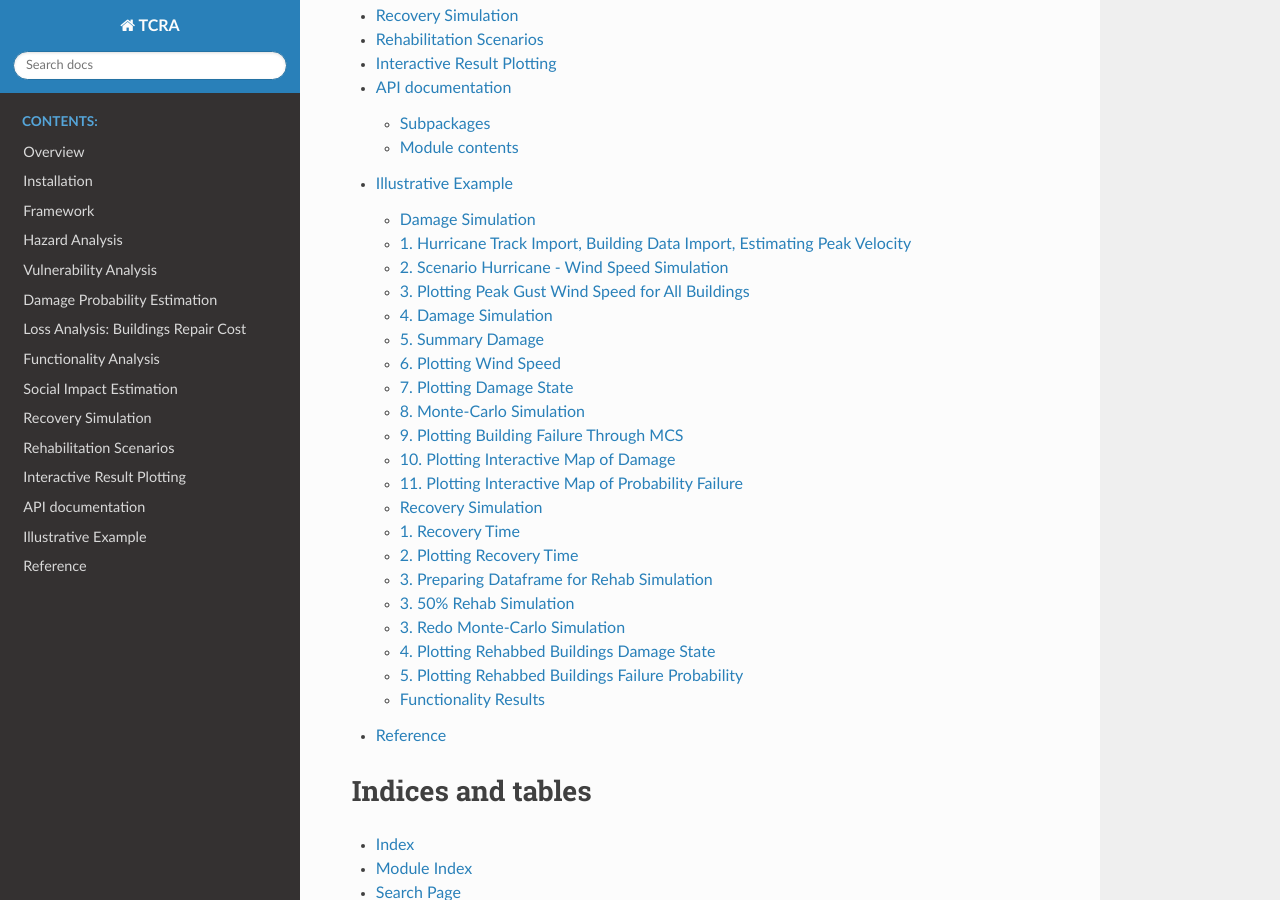
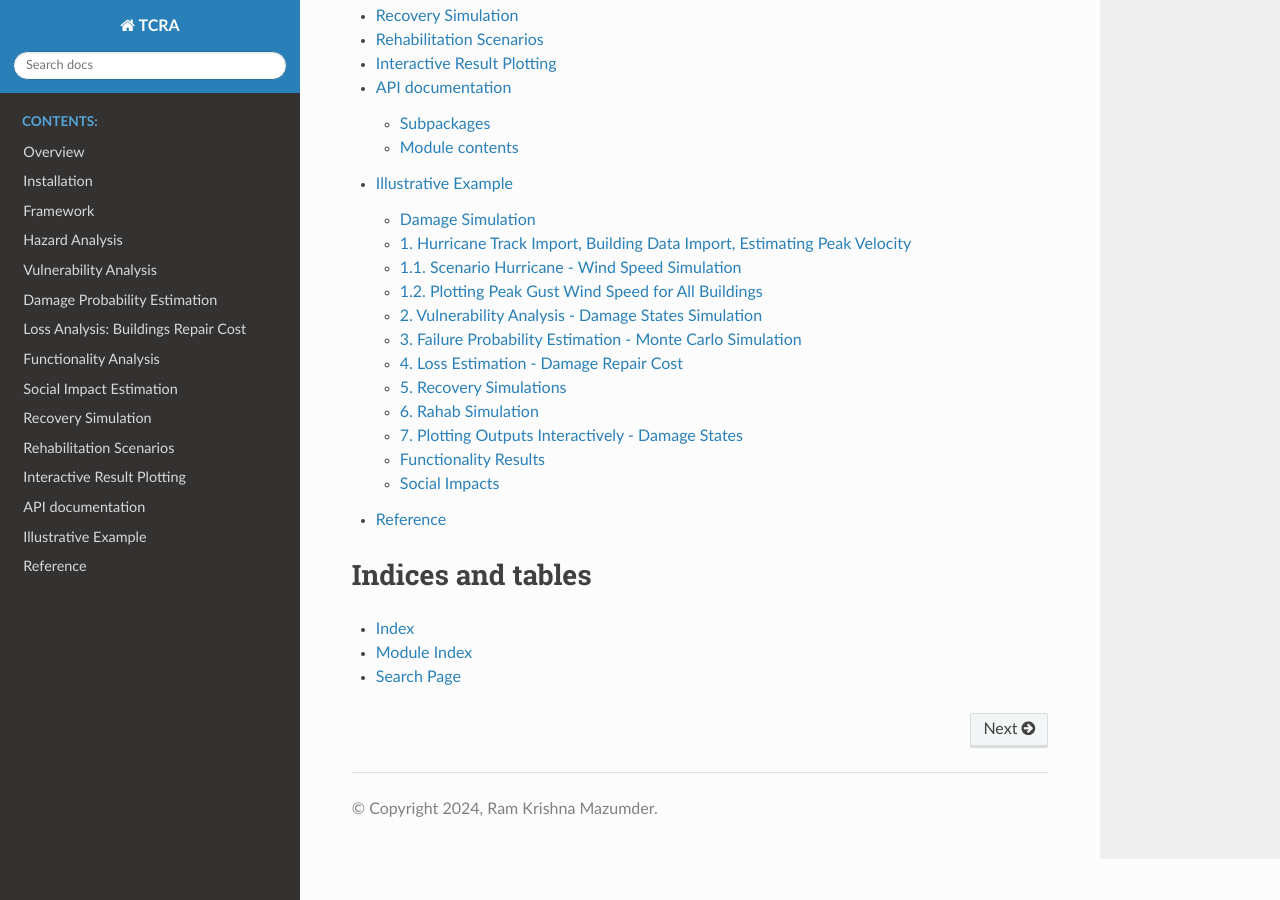
Before and after one commit to rxm562/TCRA, a Sphinx documentation site: the page built from docs/source/content.rst, in a window 1280 px wide and 900 px high, scrolled down 876 px. Built offline with Sphinx 7.4.7 and the Read the Docs theme 2.0.0, drawn with Linux system fonts in a browser that asks for light colours; some of the changed lines change nothing that is shown.

Commit message:
Update example.rst

```diff
--- a/docs/source/example.rst
+++ b/docs/source/example.rst
@@ -15,23 +15,32 @@
 
 .. code-block:: console
 
+  # Importing Necessary Dependencies
   import warnings
+  import collections
+  import concurrent.futures
+  import folium
   import numpy as np
   import pandas as pd
   import matplotlib
   import matplotlib.pylab as plt
+  import matplotlib.patches as mpatches
   from matplotlib.colors import ListedColormap
   from scipy.stats import expon, lognorm
-
+  from scipy.spatial import distance
+  from past.builtins import xrange
   import tcra
-  from tcra.Hurricane import HurricaneParameters
-  from tcra.fragility_curves import fragility_curves
-  from tcra.fragility_curves_epn import fragility_curves_epn
-  from tcra.DamageAnalysis import FragilityAnalysis
-  from tcra.MonteCarloSimulation import DamageProbabilityCalculator
-  from tcra.fragility_rehab import rehab_fragility_curves
+  from tcra.Cyclone import CycloneParameters
+  from tcra.Vulnerability import FragilityAnalysis
+  from tcra.DamageProbability import DamageProbabilityCalculator
+  from tcra.Fragility import rehab_fragility_curves, fragility_curves_epn, fragility_curves
   from tcra.Plot import plot_scatter
+  from tcra.Probplot import plot_lognormal_distribution
   from tcra.Interactive import plot_interactive_map
+  from tcra.Recovery import rep, rep_EPN, recovery_monte_carlo_simulation
+  from tcra.Cost import map_cost
+  from tcra.DR import damage_ratio
+  from typing import List
 
 Damage Simulation
 -------------------
@@ -44,29 +53,51 @@
   # Import Hurricane Historical Track
   track_df=pd.read_csv('InputTracks/Hur_91.csv')
 
+  # Import Hurricane Historical Track
+  track_df=pd.read_csv('91_Track1.csv')
+
   # this data includes time, lat, long and central pressure
   track_df.head(2)
 
   # Import Building Data
-  blg=pd.read_csv('Buildings_Ctg2.csv')
+  blg=pd.read_csv('sample_buildings.csv')
 
   blg.head(2)
 
-2. Scenario Hurricane - Wind Speed Simulation
+  # Inventory Size
+  blg.shape
+
+  # Plotting Structural Atchetypes Summary
+  structuretype_counts=blg.type.value_counts()
+  structuretype_counts.plot(kind='bar')
+  plt.xlabel('Occupancy Type')
+  plt.ylabel('%Buildings')
+  plt.show()
+
+  # Plotting Occupancy Types Summary
+  occupancy_counts = blg.Occupancy.value_counts(normalize=True)
+  occupancy_counts.plot(kind='bar')
+  plt.xlabel('Occupancy Type')
+  plt.ylabel('%Buildings')
+  plt.show()
+
+
+1.1. Scenario Hurricane - Wind Speed Simulation
 ---------------------
 
 .. code-block:: console
 
-  hurricane_parameters = HurricaneParameters(track_df)
-  df_track = hurricane_parameters.estimate_parameters()
-  df_bdg_wind, VG = hurricane_parameters.calculate_wind_speeds(df_track, blg)
-  df_bdg_wind.head(2)
-  df_bdg_wind.shape
+  # Running wind hazard module to estimate Cyclone track characteristics and Wind Speeds
+  # df_bdg_wind: database return with wind speed, VG: gust wind velocity
+  cyclone_parameters = CycloneParameters(track_df)
+  df_track = cyclone_parameters.estimate_parameters()
+  df_bdg_wind, VG = cyclone_parameters.calculate_wind_speeds(df_track, blg)
+
   df_bdg_wind.head(2)
   df_bdg_wind.drop(['ind'], axis=1, inplace=True)
 
 
-3. Plotting Peak Gust Wind Speed for All Buildings
+1.2. Plotting Peak Gust Wind Speed for All Buildings
 ---------------------
 
 .. code-block:: console
@@ -75,28 +106,35 @@
   plt.xlabel('Time Steps')
   plt.ylabel('Wind Speed(mph)')
   plt.show()
-  # plt.savefig('Cyclone_Hazard.png', dpi=300)
 
-4. Damage Simulation
+2. Vulnerability Analysis - Damage States Simulation
 ---------------------
 
 .. code-block:: console
 
-  from tcra.fragility_curves import fragility_curves
+  # Assign random seed to reproduce random numbers
+  seed=1234
+  np.random.seed(seed)
+
+  # Building invetory dataframe
+  df_bdg_wind.head(2)
+
+  building_data = df_bdg_wind
+
+  # Defining Damage States - four damage states as per HAZUS (FEMA)
   DStates=['Slight','Moderate','Extensive', 'Complete']
 
-  # Example usage
+  # Running Vulnerability Analysis based on Fragility Curves to assign Damage States to Structures
   fra= FragilityAnalysis(fragility_curves)
-  Pr = fra.estimate_damage(building_data)
-  damage_state = fra.sample_damage_state(Pr, DStates)
+  Pr = fra.estimate_damage_state(building_data)
+  damage_state = fra.sample_damage_state(Pr, DStates,seed)
 
-  # Mapping damage states
+  # Mapping Damage States [DStates] to Structures
   DamageStateMap = {None: 0, 'Slight': 1, 'Moderate': 2, 'Extensive': 3, 'Complete': 4}
   damage_state = damage_state.map(DamageStateMap)
 
+  # Adding columns to estimate damage State Probabilities (LS: Limit State, DS: Damage State)
   DS_Prob=Pr
-
-  # Adding columns to the probability DataFrame
   DS_Prob['LS1'] = DS_Prob['Slight']
   DS_Prob['LS2'] = DS_Prob['Moderate']
   DS_Prob['LS3'] = DS_Prob['Extensive']
@@ -107,183 +145,164 @@
   DS_Prob['DS3'] = DS_Prob['Extensive'] - DS_Prob['Complete']
   DS_Prob['DS4'] = DS_Prob['Complete']
 
+  DS_Prob.head(2)
+
+  # Merging Assigned Damage States (dmg) and DS probabilities to structure inventory
   s = pd.Series(damage_state,name='dmg')
   result_blg_damage= DS_Prob.join(s)
 
   result_blg_damage.head(2)
 
-5. Summary Damage
+  # plotting wind speed
+  plot_scatter(result_blg_damage, 'x', 'y', 'mph', save_path='wind_speed.png')
+
+  # plotting damage states
+  plot_scatter(result_blg_damage, 'x', 'y', 'dmg', save_path='blg_dmg_states_unrehab.png')
+
+
+3. Failure Probability Estimation - Monte Carlo Simulation
 -------------------------------
+
+.. code-block:: console
+
+  # Inventory results from Hazard and Vulnerability Analyses
+  result_blg_damage.head(2)
+
+  # Defining Damage Intervals and Failure State (i.e., DS3 and DS4 will considered failure)
+  bldg_result=result_blg_damage
+  damage_interval_keys=['DS0', 'DS1', 'DS2', 'DS3', 'DS4']
+  failure_state_keys=['DS3', 'DS4']
+  num_samples=10
+
+  # Estimating Failure Probabilites
+  calculator = DamageProbabilityCalculator(failure_state_keys)
+  dt, ki = calculator.sample_damage_interval(bldg_result, damage_interval_keys, num_samples, seed)
+
+  # covert result to dataframe
+  df_bldg = pd.DataFrame({'id': ki,'pf': dt})
+
+  df_bldg.head(2)
+
+  # Merging failure probability to structural inventory data
+  result_bldg=pd.merge(result_blg_damage, df_bldg, on='id')
+
+  result_bldg.head(2)
+
+  # plotting damage failure probability
+  plot_scatter(result_bldg, 'x', 'y', 'pf', save_path='blg_Dmg.png')
+
+  # Plotting fitted lognormal PDF & CDF of prob. of failure
+  plot_lognormal_distribution(result_bldg)
+
 .. figure:: figures/damage.png
    :scale: 50%
    :alt: Logo
 
-6. Plotting Wind Speed
+4. Loss Estimation - Damage Repair Cost
 ---------------------
 
 .. code-block:: console
 
-  plot_scatter(result_blg_damage, 'x', 'y', 'mph', save_path='wind_speed.png')
+  # Calculating replacement cost of individual building, UC: Unit Cost and RCost: Replacement Cost
+  df_cost = map_cost(blg)
+
+  df_cost.head(2)
+
+  # Merging cost and damage outputs
+  s = pd.Series(damage_state,name='dmg')
+  df_cost_dmg= df_cost.join(s)
+
+  # Generating Damage Ratio of each building
+  Loss = damage_ratio(df_cost_dmg)
+
+  # Estimating Physical Damage Repair Cost ($) for each building
+  Loss['PhyLoss']=Loss['RCost']*Loss['DRatio']
+
+  #### Estimated Loss due to Physical Damage in $USD
+  TotalPhyLoss=Loss.PhyLoss.sum()
+  TotalPhyLoss
 
 .. figure:: figures/wind_speed.png
    :scale: 50%
    :alt: Logo
 
-7. Plotting Damage State
+5. Recovery Simulations
 ---------------------
 
 .. code-block:: console
 
-  plot_scatter(result_blg_damage, 'x', 'y', 'dmg', save_path='blg_dmg_states_unrehab.png')
+  # Simulating Recovery Time of Buildings
+  recovery_time = rep(result_bldg)
+  result_bldg['RT_bdg'] = list(recovery_time)
+
+  bb = []
+  tt = list(range(0, 1000, 5))
+  for T in tt:
+      bb.append(result_bldg[result_bldg.RT_bdg < T].shape[0])
+
+  bb=pd.Series(bb)*100/result_bldg.shape[0]
+
+  x = list(tt)
+  y1 = list(bb)
+  rec_bldg=pd.DataFrame({'T': x,'Rec': y1})
+
+  plt.figure(figsize=(6, 4))
+  plt.plot(x, y1, label='PhyRecovery: Single Simulation')
+  plt.xlabel("Time (Days)")
+  plt.ylabel("% Recovery")
+  plt.legend()
+  plt.xlim(0, 900)
+  plt.show()
+
+  # Recovery Analysis - Multiple Recovery Scenarios using Monte Carlo Simulation
+  x, all_simulations, mean, minimum, maximum = recovery_monte_carlo_simulation(result_bldg, num_simulations=100)
+
+
+  # Plotting all simulations results
+  plt.figure(figsize=(6, 4))
+  for simulation in all_simulations:
+      plt.plot(x, simulation, color='lightgray', alpha=1)
+  plt.plot(x, mean, color='blue', label='Mean Recovery')
+  plt.xlabel("Time (Days)")
+  plt.ylabel("% Recovery")
+  plt.legend()
+  plt.xlim(0, 900)
+  plt.show()
 
 .. figure:: figures/blg_dmg_states_unrehab.png
    :scale: 50%
    :alt: Log
 
-8. Monte-Carlo Simulation
+6. Rahab Simulation
 ---------------------
 
 .. code-block:: console
 
-  # Libraries
-  import folium
-  import matplotlib.patches as mpatches
-  from scipy.spatial import distance
-  import collections
-  import concurrent.futures
-  from past.builtins import xrange
-  from typing import List
+  # Building damage outcomes and probability of failures
+  output_building=result_bldg
 
-  # Simulation Result
-  bldg_result=result_blg_damage
-  damage_interval_keys=['DS0', 'DS1', 'DS2', 'DS3', 'DS4']
-  failure_state_keys=['DS3', 'DS4']
-  num_samples=10
-  seed=101
-  calculator = DamageProbabilityCalculator(failure_state_keys)
-  dt, ki = calculator.sample_damage_interval(bldg_result, damage_interval_keys, num_samples, seed)
-  # covert result to dataframe
-  df_bldg = pd.DataFrame({'id': ki,'pf': dt})
+  # Repairing buildings that has pf>0.7
+  output_building.pf[output_building.pf>0.7].shape[0]/output_building.pf.shape[0]
 
-9. Plotting Building Failure Through MCS
----------------------
+  # Updating Building Type for buildings prioritized for repair, 'type_R', _R represets rehab
+  df=output_building
+  df['ntype'] = df.apply(lambda row: f"{row['type']}{'_R'}" if row['pf'] >0.4 else row['type'], axis=1)
 
-.. code-block:: console
-
-  plot_scatter(result_bldg, 'x', 'y', 'pf', save_path='blg_Dmg.png')
-
-.. figure:: figures/blg_Dmg.png
-   :scale: 50%
-   :alt: Log
-
-10. Plotting Interactive Map of Damage
----------------------
-
-.. code-block:: console
-
-  # Plot Damage
-  node=result_bldg.loc[0:,'x': 'y']
-  node_dmg=result_bldg.loc[0:,'dmg']
-  #plot damage map
-  plot_interactive_map(node, node_dmg, node_size=5, node_cmap_bins='cut', node_cmap=None, link_cmap=None)
-
-.. raw:: html
-
-    <div style="position: relative; padding-bottom: 56.25%; height: 0; overflow: hidden; max-width: 100%; height: auto;">
-        <iframe src="_static/interactive_plot.html" frameborder="0" style="position: absolute; top: 0; left: 0; width: 100%; height: 100%;"></iframe>
-    </div>
-
-
-11. Plotting Interactive Map of Probability Failure
--------------------
-
-.. code-block:: console
-
-
-  # Plot Failure Probability
-  node_pf=result_bldg.loc[0:,'pf']
-  plot_interactive_map(node, node_pf, node_size=5, node_cmap_bins='cut', node_cmap=None, link_cmap=None)
-
-.. raw:: html
-
-    <div style="position: relative; padding-bottom: 56.25%; height: 0; overflow: hidden; max-width: 100%; height: auto;">
-        <iframe src="_static/interactive_map_pf.html" frameborder="0" style="position: absolute; top: 0; left: 0; width: 100%; height: 100%;"></iframe>
-    </div>
-
-Recovery Simulation
--------------------
-
-1. Recovery Time
--------------------------------
-
-.. code-block:: console
-
-  # Recovery Time
-  recovery_time = rep(result_bldg, 100)
-  result_bldg['RT'] = list(recovery_time)
-  bb = []
-  tt = list(range(0, 900, 5))
-  for T in tt:
-    bb.append(result_bldg[result_bldg.RT < T].shape[0])
-
-  result_bldg.RT.min(), round(result_bldg.RT.mean(),2), round(result_bldg.RT.max(),2)
-  bb=pd.Series(bb)/result_bldg.shape[0]
-
-2. Plotting Recovery Time
--------------------------------
-
-.. code-block:: console
-
-  x = list(tt)
-  y1 = list(bb)
-
-  plt.plot(x, y1, label='Recovery')
-  plt.xlabel("Time (Days)")
-  plt.ylabel("% Recovery")
-  plt.legend()
-  plt.xlim(0, 900)
-
-  plt.show()
-  plt.savefig('Buildings_Recovery.png', dpi=600, bbox_inches='tight')
-
-.. figure:: figures/Buildings_Recovery.png
-   :scale: 50%
-   :alt: Logo
-
-3. Preparing Dataframe for Rehab Simulation
--------------------------------
-
-.. code-block:: console
-
-  # Result of Damage and MCS
-  output_building=result_bldg
-  #Mean and Std of Pf
-  output_building.pf.mean(), output_building.pf.std()
-  df=output_building
-  df['ntype'] = df.apply(lambda row: f"{row['type']}{'_R'}" if row['pf'] >0.5 else row['type'], axis=1)
-  df= df.drop(columns=['type'])
+  df=df.drop(columns=['type'])
   df.rename(columns={'ntype': 'type'}, inplace=True)
 
-
-3. 50% Rehab Simulation
--------------------------------
-
-.. code-block:: console
-
-  rr_value = 1.5  # This can be any dynamic value you need
-  fragility_curves_rehab = rehab_fragility_curves(rr_value)
+  # rehab factor and updating fragility curves accordingly
+  rehab_factor = 1.5
+  fragility_curves_rehab = rehab_fragility_curves(rehab_factor)
 
   DStates=['Slight','Moderate','Extensive', 'Complete']
   fra= FragilityAnalysis(fragility_curves_rehab)
-  Pr_rehab = fra.estimate_damage(df)
-  damage_state_rehab = fra.sample_damage_state(Pr, DStates)
+  Pr_rehab = fra.estimate_damage_state(df)
+  damage_state_rehab = fra.sample_damage_state(Pr_rehab, DStates,101)
+  DamageStateMap = {None:0, 'Slight': 1, 'Moderate': 2, 'Extensive':3, 'Complete': 4}
 
-  # Damage State Mapping
-  DamageStateMap = {None:0, 'Slight': 1, 'Moderate': 2, 'Extensive':3, 'Complete': 4}
   damage_state_rehab=damage_state_rehab.map(DamageStateMap)
   DS_Prob=Pr_rehab
-
-  # Adding columns to the probability DataFrame
   DS_Prob['LS1'] = DS_Prob['Slight']
   DS_Prob['LS2'] = DS_Prob['Moderate']
   DS_Prob['LS3'] = DS_Prob['Extensive']
@@ -293,48 +312,41 @@
   DS_Prob['DS2'] = DS_Prob['Moderate'] - DS_Prob['Extensive']
   DS_Prob['DS3'] = DS_Prob['Extensive'] - DS_Prob['Complete']
   DS_Prob['DS4'] = DS_Prob['Complete']
-
   s = pd.Series(damage_state_rehab,name='dmg')
   blg_dmg_rehab= DS_Prob.join(s)
 
-3. Redo Monte-Carlo Simulation
--------------------------------
+  ## Cost Info
+  new_blg_dmg_rehab = blg_dmg_rehab[['id', 'dmg']]
+  blg_dmg_rehab=pd.merge(df_cost, new_blg_dmg_rehab, on='id')
+
+  # new damage states of buildings after rehab
+  blg_dmg_rehab.head(2)
+
+  # estimating physical replacement cost after applying rehab
+  result_p = damage_ratio(blg_dmg_rehab)
+  result_p['PhyLoss']=result_p['RCost']*result_p['DRatio']
+  TotalLoss=result_p.PhyLoss.sum()
+  TotalLoss
+
+7. Plotting Outputs Interactively - Damage States
+---------------------
 
 .. code-block:: console
 
-  bldg_result=blg_dmg_rehab
-  damage_interval_keys=['DS0', 'DS1', 'DS2', 'DS3', 'DS4']
-  failure_state_keys=['DS3', 'DS4']
-  num_samples=10
-  seed=101
+  # Plot Damage
+  node=blg_dmg_rehab.loc[0:,'x': 'y']
+  node_dmg=blg_dmg_rehab.loc[0:,'dmg']
 
-  calculator = DamageProbabilityCalculator(failure_state_keys)
-  dt_rehab, ki_rehab = calculator.sample_damage_interval(bldg_result, damage_interval_keys, num_samples, seed)
+  plot_interactive_map(node, node_dmg, node_size=3, node_cmap_bins='cut', node_cmap=None, link_cmap=None)
 
-  blg_pf_rehab = pd.DataFrame({'id': ki_rehab,'pf': dt_rehab})
-  result_rehab=pd.merge(blg_dmg_rehab, blg_pf_rehab, on='id')
 
-4. Plotting Rehabbed Buildings Damage State
--------------------------------
+.. raw:: html
 
-.. code-block:: console
+    <div style="position: relative; padding-bottom: 56.25%; height: 0; overflow: hidden; max-width: 100%; height: auto;">
+        <iframe src="_static/interactive_plot.html" frameborder="0" style="position: absolute; top: 0; left: 0; width: 100%; height: 100%;"></iframe>
+    </div>
 
-  plot_scatter(result_rehab, 'x', 'y', 'dmg', save_path='blg_rehab_dmg.png')
 
-.. figure:: figures/blg_rehab_dmg.png
-   :scale: 50%
-   :alt: Logo
-
-5. Plotting Rehabbed Buildings Failure Probability
--------------------------------
-
-.. code-block:: console
-
-  plot_scatter(result_rehab, 'x', 'y', 'pf', save_path='blg_rehab_pf.png')
-
-.. figure:: figures/blg_rehab_pf.png
-   :scale: 50%
-   :alt: Logo
 
 
 Functionality Results
@@ -342,3 +354,10 @@
 .. figure:: figures/functionality.png
    :scale: 50%
    :alt: Logo
+
+
+Social Impacts
+-------------------------------
+.. figure:: figures/functionality.png
+   :scale: 50%
+   :alt: Logo
```
